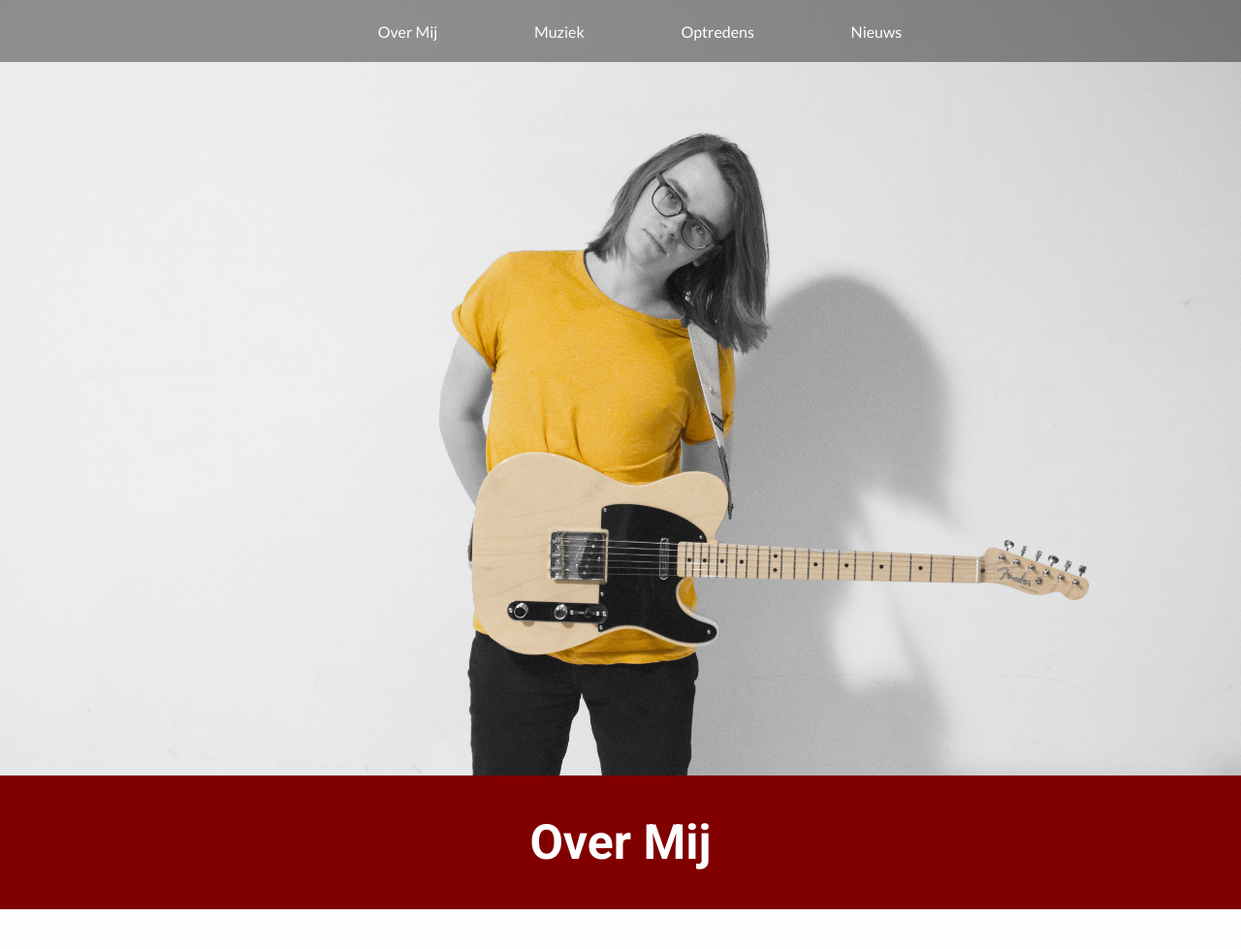
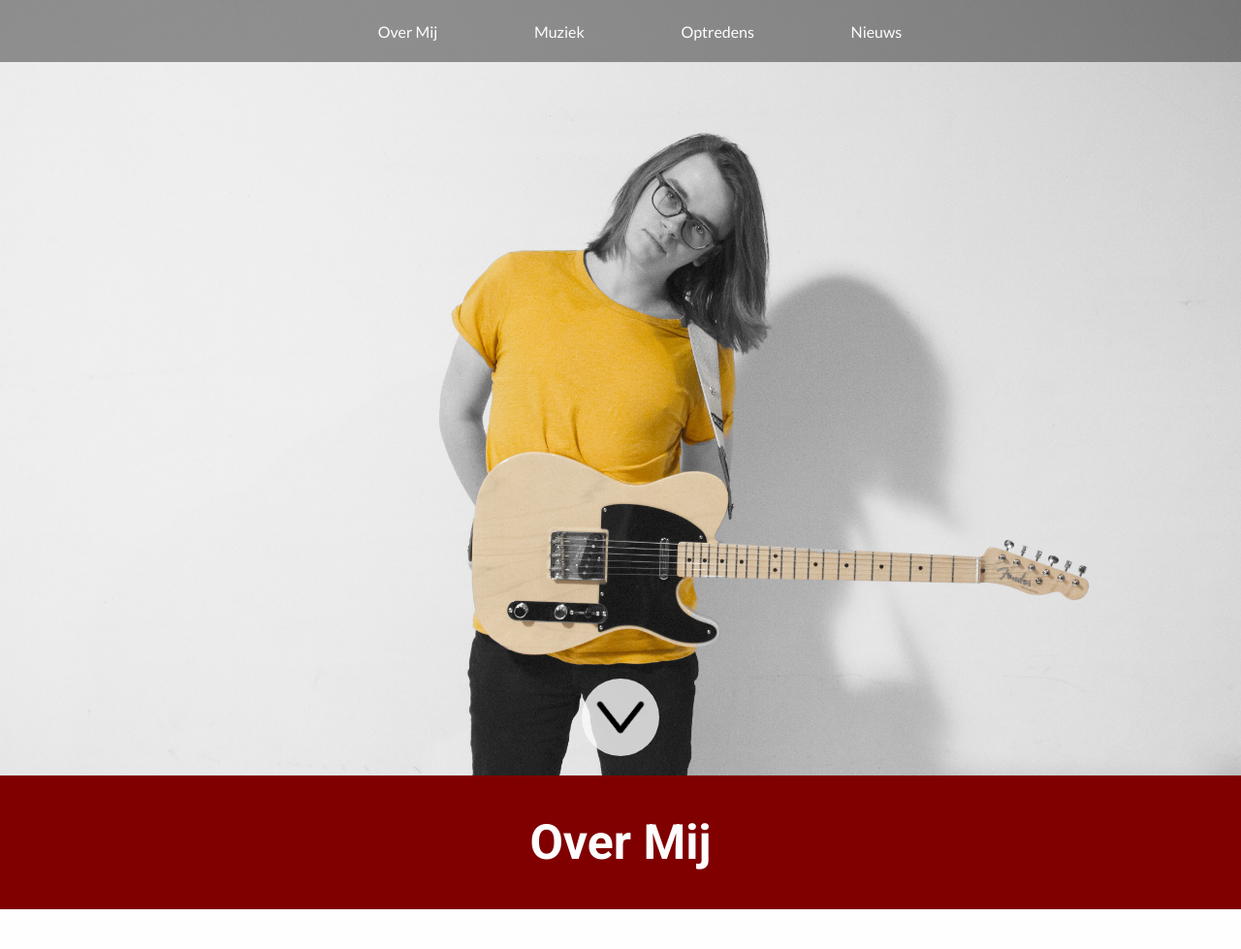
Before and after one commit to gijsserd/timkoehoorn, a PHP site: page /timkoehoorn/ in a window 1280 px wide. Shown: the top 979 px of the page at 97% size. Run offline with PHP 8.4, Linux system fonts and the light colour scheme; data that the repository does not hold is empty.

Commit message:
album + song

```diff
--- a/cms.php
+++ b/cms.php
@@ -19,7 +19,7 @@ if (isset($_SESSION['username'])){
 		<a href="">
 			<div class="menu-item">
 				<div class="menu-icon">
-					<img src="img/muziek logo.png">
+					<img src="img/muziekicon.png">
 				</div>
 				<h1>Muziek</h1>
 			</div>
@@ -27,7 +27,7 @@ if (isset($_SESSION['username'])){
 		<a href="cms_article.php">
 			<div class="menu-item">
 				<div class="menu-icon">
-					<img src="img/nieuwslogo.png">
+					<img src="img/newsicon.png">
 				</div>
 				<h1>Article</h1>
 			</div>
--- a/css/style.css
+++ b/css/style.css
@@ -70,6 +70,27 @@ h1, h2, p {
 	background-repeat: no-repeat;
 	background-size: cover;
 	display: flex;
+	flex-direction: column;
+	justify-content: space-between;
+}
+
+.down-arrow {
+	margin: 0 auto;
+	background-color: rgba(250,250,250,0.8);
+	border-radius: 50%;
+	margin-bottom: 20px;
+	width: 60px;
+	height: 60px;
+	padding: 10px;
+	cursor: pointer;
+}
+
+.down-arrow img {
+	height: 100%;
+}
+
+.down-arrow:hover {
+	background-color: rgba(200,200,200,0.8);
 }
 
 /* NAVIGATION */
--- a/index.php
+++ b/index.php
@@ -1,4 +1,9 @@
- <!DOCTYPE html>
+<?php
+require "connect.php";
+
+?>
+
+<!DOCTYPE html>
 <html>
 <head>
 	<title>Tim Koehoorn</title>
@@ -14,6 +19,10 @@
 				<li onclick="ScrollTop('')"><a>Optredens</a></li>
 				<li onclick="ScrollTop('')"><a>Nieuws</a></li>
 			</ul>
+		</div>
+
+		<div class="down-arrow">
+			<img src="img/iconscrolldown.png" onclick="ScrollTop('.about-container')">
 		</div>
 	</div>
 
@@ -83,7 +92,7 @@
 <script>
 	function ScrollTop(selector) {
         var el = document.querySelector(selector);
-        el.scrollIntoView({behavior: "smooth", block: "center"});
+        el.scrollIntoView({behavior: "smooth", block: "start"});
 		console.log(el);
     }
 
```
Also changed, not shown: img/iconscrolldown.png (added), img/iconscrolldownwhite.png (added), img/muziekicon.png (added), img/newsicon.png.
